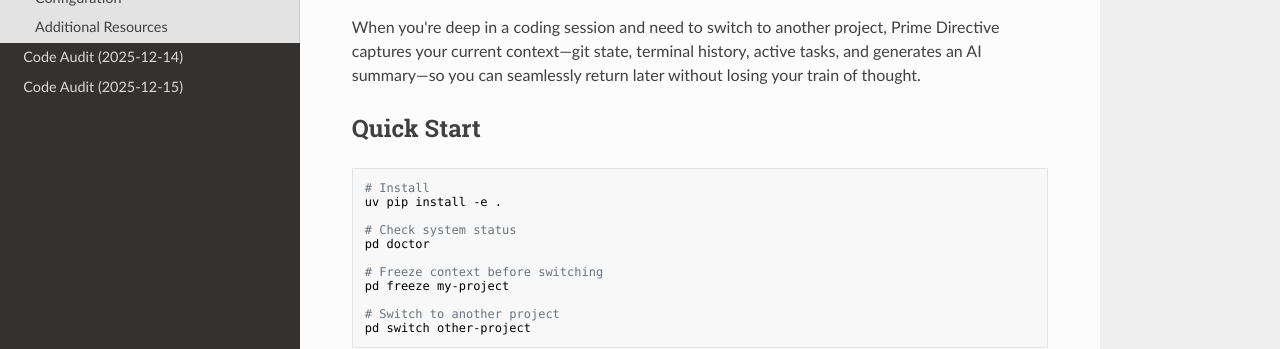
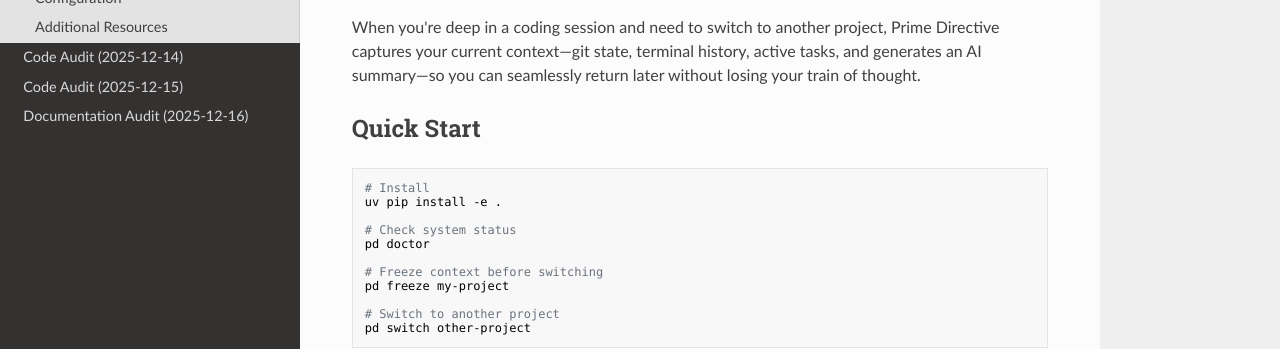
Before and after one commit to ImmortalDemonGod/prime-directive, an MkDocs documentation site: the page built from docs/index.md, in a window 1280 px wide. Shown: the part 272-621 px from the top of the page. Built offline with MkDocs 1.6.1, drawn with Linux system fonts in a browser that asks for light colours; nearby versions of some CDN libraries.

Commit message:
✨ feat(mkdocs): add documentation audit entry for 2025-12-16
- include new documentation audit section to the navigation
- enhance project tracking for upcoming audits

```diff
--- a/mkdocs.yml
+++ b/mkdocs.yml
@@ -6,3 +6,4 @@ nav:
   - Home: index.md
   - Code Audit (2025-12-14): CODE-AUDIT-V1.0-PRIME-DIRECTIVE_2025-12-14_01.md
   - Code Audit (2025-12-15): CODE-AUDIT-V1.0-PRIME-DIRECTIVE_2025-12-15_01.md
+  - Documentation Audit (2025-12-16): DOC-AUDIT-V1.0-PRIME-DIRECTIVE_2025-12-16_01.md
```
